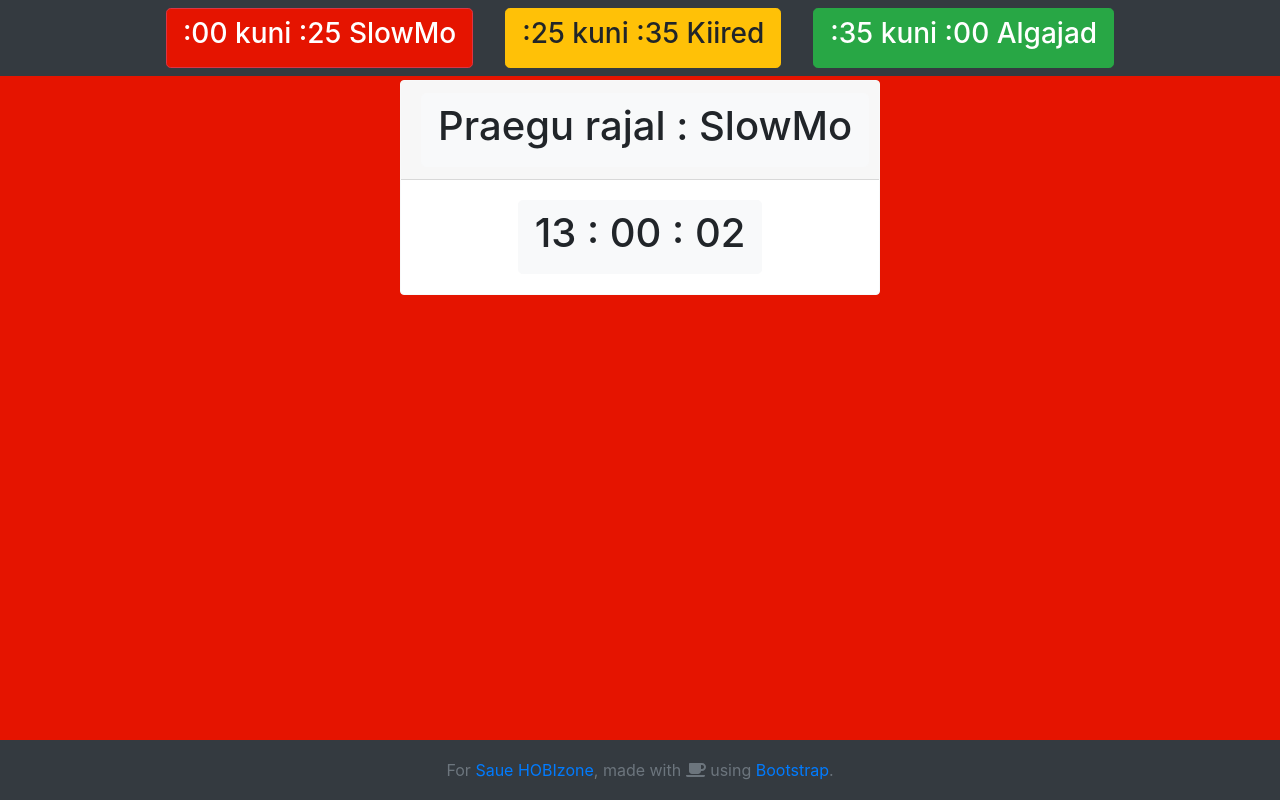
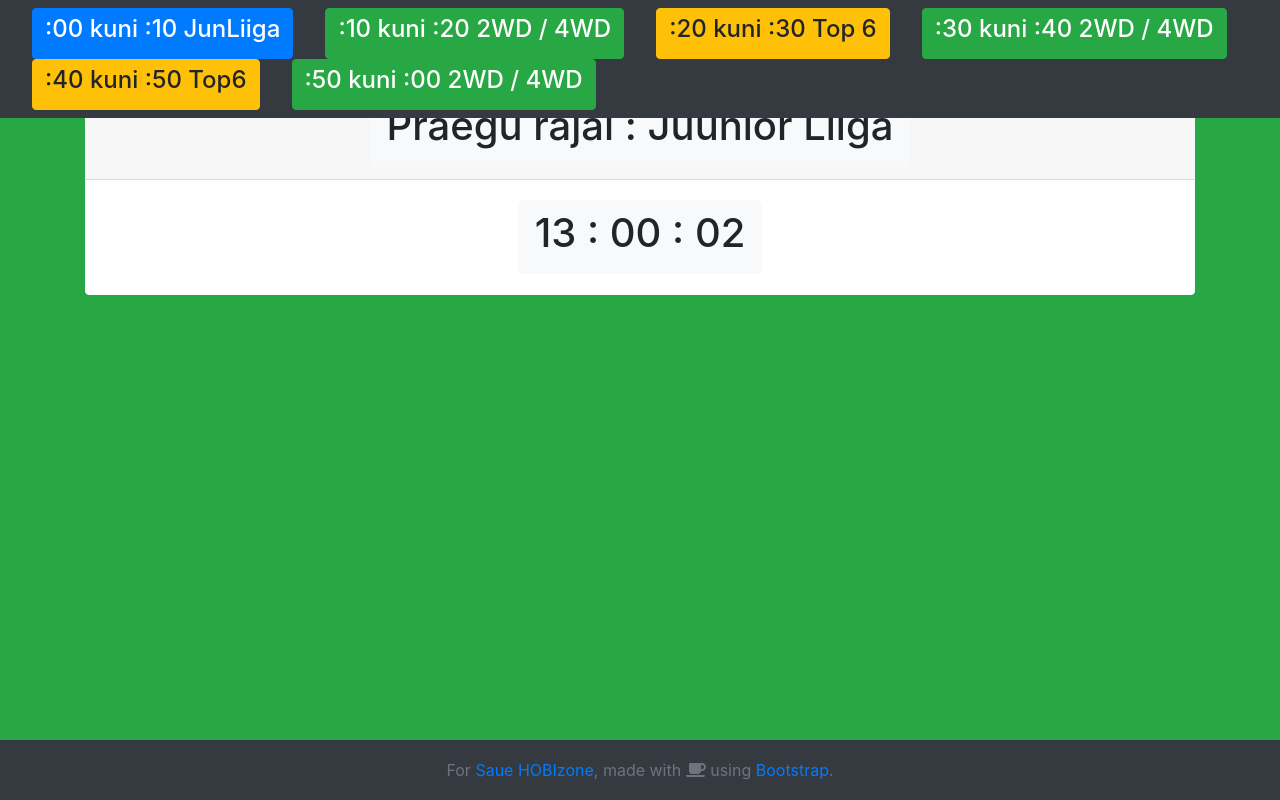
Before and after one commit to estfoxie/estfoxie.github.io, a plain HTML site: page hzTimer.html in a window 1280 px wide. Drawn offline with nearby package versions, Linux system fonts and the light colour scheme.

Commit message:
Add files via upload

```diff
--- a/hzTimer.html
+++ b/hzTimer.html
@@ -33,18 +33,33 @@
   	<nav class="navbar navbar-dark bg-dark fixed-top justify-content-center">
   		<ul class="nav">
 		  <li id="navButton" class="nav-item">
-		    <button type="button" style="background-color:#e51400;" class="btn btn-danger btn-lg">
-				<h3>:00 kuni :25 SlowMo</h3>
+		    <button type="button" class="btn btn-primary">
+				<h4>:00 kuni :10 JunLiiga</h4>
 			</button>
 		  </li>
 		  <li id="navButton" class="nav-item">
-		    <button type="button" class="btn btn-warning btn-lg">
-				<h3>:25 kuni :35 Kiired </h3>
+		    <button type="button" class="btn btn-success">
+				<h4>:10 kuni :20 2WD / 4WD</h4>
 			</button>
 		  </li>
 		  <li id="navButton" class="nav-item">
-		    <button type="button" class="btn btn-success btn-lg">
-				<h3>:35 kuni :00 Algajad </h3>
+		    <button type="button" class="btn btn-warning">
+				<h4>:20 kuni :30 Top 6</h4>
+			</button>
+		  </li>
+		  <li id="navButton" class="nav-item">
+		    <button type="button" class="btn btn-success">
+				<h4>:30 kuni :40 2WD / 4WD</h4>
+			</button>
+		  </li>
+		  <li id="navButton" class="nav-item">
+		    <button type="button" class="btn btn-warning">
+				<h4>:40 kuni :50 Top6</h4>
+			</button>
+		  </li>
+		  <li id="navButton" class="nav-item">
+		    <button type="button" class="btn btn-success">
+				<h4>:50 kuni :00 2WD / 4WD</h4>
 			</button>
 		  </li>
 		</ul>
@@ -52,7 +67,7 @@
     <main role="main" class="container">
       <div class="starter-template">
 
-		<div class="card border-light bg-lught text-center mx-auto" style="width:30rem;">
+		<div class="card border-light bg-lught text-center mx-auto" >
 			<div class="card-header">
 				<button type="button" class="btn btn-light btn-lg">
 					<h1 id="nowDriving">Sõidavad </h1>
@@ -98,15 +113,24 @@
 				s = addZero(d.getSeconds());
 				//console.log(h+" : "+m+" : "+s);
 				document.getElementById("timeNow").innerHTML=(h+" : "+m+" : "+s);
-				if(m>=0 && m<25) {
-					document.body.style.backgroundColor = '#e51400';
-					document.getElementById("nowDriving").innerHTML="Praegu rajal : SlowMo";
-				} else if (m>=25 && m<35) {
+				if(m>=0 && m<10) {
+					document.body.style.backgroundColor = '##007bff';
+					document.getElementById("nowDriving").innerHTML="Praegu rajal : Juunior Liiga";
+				} else if (m>=10 && m<20) {
+					document.body.style.backgroundColor = '#28a745';
+					document.getElementById("nowDriving").innerHTML="Praegu rajal : 2WD ja 4WD";
+				} else if (m>=20 && m<=30) {
 					document.body.style.backgroundColor = '#ffc107';
-					document.getElementById("nowDriving").innerHTML="Praegu rajal : Kiired";
-				} else if (m>=35 && m<=59) {
+					document.getElementById("nowDriving").innerHTML="Praegu rajal : Top6";
+				} else if (m>=30 && m<=40) {
 					document.body.style.backgroundColor = '#28a745';
-					document.getElementById("nowDriving").innerHTML="Praegu rajal : Algajad";
+					document.getElementById("nowDriving").innerHTML="Praegu rajal : 2WD ja 4WD";
+				} else if (m>=40 && m<=50) {
+					document.body.style.backgroundColor = '#ffc107';
+					document.getElementById("nowDriving").innerHTML="Praegu rajal : Top6";
+				} else if (m>=50 && m<=59) {
+					document.body.style.backgroundColor = '#28a745';
+					document.getElementById("nowDriving").innerHTML="Praegu rajal : 2WD ja 4WD";
 				} else {alert("Katki"); }
 			}
 
```
